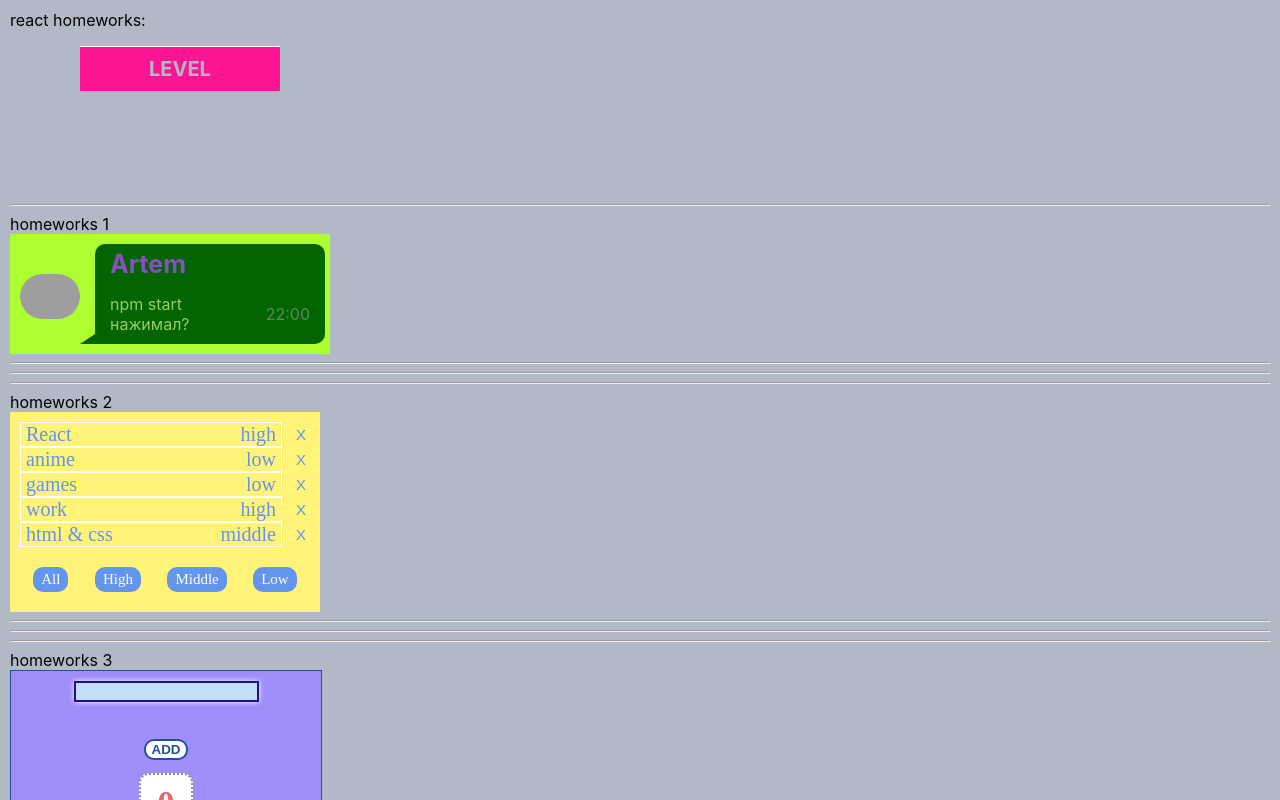
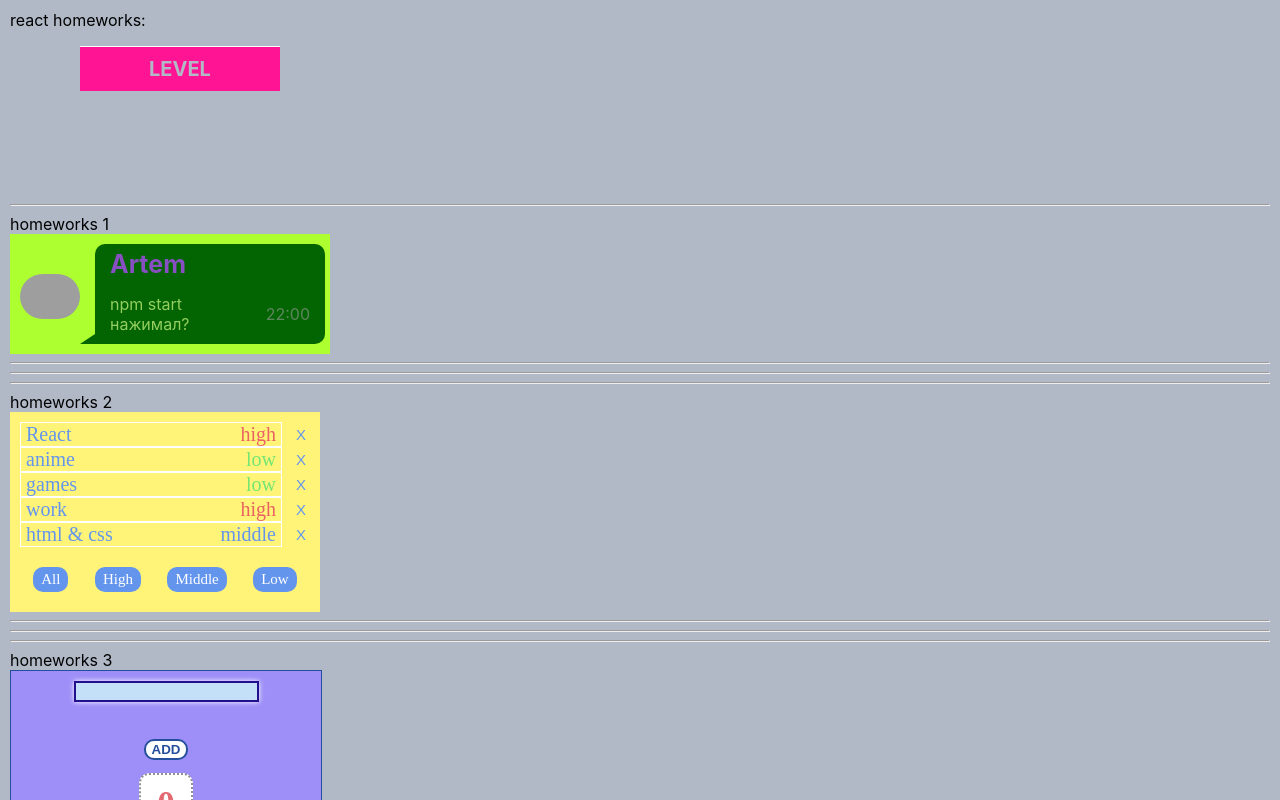
Before and after one commit to JulieBenchuk/homeworks, a React (Create React App) app: page /#/pre-junior in a window 1280 px wide. Shown: the top 800 px of the page. Built offline with nearby package versions, Linux system fonts and the light colour scheme; grey boxes are pictures that could not be loaded.

Commit message:
some css changes and deploy

```diff
--- a/src/p2-homeworks/h2/Affair.tsx
+++ b/src/p2-homeworks/h2/Affair.tsx
@@ -14,12 +14,15 @@ function Affair(props: AffairPropsType) {
     }// need to fix
 
     return (
-        <div className={classes.affairOneButtonOne}>
+        <div className={classes.affairOneButton}>
             <div className={classes.affairOne}>
                 <div>
                     {props.affair.name}
                 </div>
-                <div>
+                <div className={props.affair.priority === "high" ? classes.highPriority
+                    : props.affair.priority === "middle" ? classes.middlePriority
+                        : props.affair.priority === "low" ? classes.lowPriority
+                            : ""}>
                     {props.affair.priority}
                 </div>
             </div>
--- a/src/p2-homeworks/h2/Affairs.module.css
+++ b/src/p2-homeworks/h2/Affairs.module.css
@@ -38,7 +38,7 @@
     color: cornflowerblue;
 }
 
-.affairOneButtonOne {
+.affairOneButton {
     display: flex;
     justify-content: space-between;
     color: cornflowerblue;
@@ -53,6 +53,15 @@
     padding-right: 5px;
 
 }
+.highPriority {
+    color: #ea6262;
+}
+.middlePriority {
+    color: cornflowerblue;
+}
+.lowPriority {
+    color: #73e573;
+}
 
 .buttonDeleteOne button {
     width: 20px;
@@ -63,3 +72,7 @@
     font-size: 15px;
     background-color: rgb(255, 244, 120);
 }
+.buttonDeleteOne button:hover {
+    color: red;
+    font-weight: bolder;
+}
--- a/src/p2-homeworks/h5-rrd-v6/pages/Junior.tsx
+++ b/src/p2-homeworks/h5-rrd-v6/pages/Junior.tsx
@@ -4,7 +4,7 @@ import React from 'react'
 function Junior() {
     return (
         <div>
-            next homework (7-11)
+            next homeworks (7-11)
             {/*<HW7/>*/}
 
         </div>
--- a/src/p2-homeworks/h5-rrd-v6/pages/JuniorPlus.tsx
+++ b/src/p2-homeworks/h5-rrd-v6/pages/JuniorPlus.tsx
@@ -4,7 +4,7 @@ import React from 'react'
 function JuniorPlus() {
     return (
         <div>
-            next homework (12...)
+            next homeworks (12...)
             {/*<HW12/>*/}
 
         </div>
```
Also changed, not shown: 2 other files (tests, documents, lock files or other folders).
